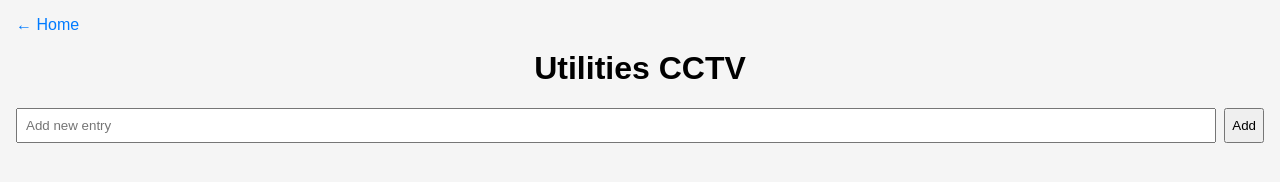
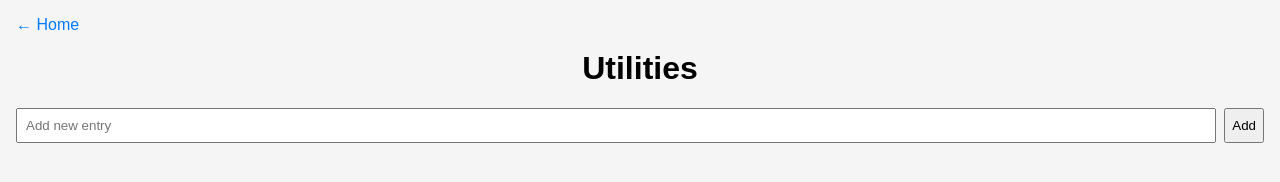
Before and after one commit to gptaid/112w-vip-site, a plain HTML site: page utilities.html in a window 1280 px wide. Drawn offline with Linux system fonts and the light colour scheme.

Commit message:
Update utilities.html

```diff
--- a/utilities.html
+++ b/utilities.html
@@ -3,12 +3,12 @@
 <head>
   <meta charset="UTF-8">
   <meta name="viewport" content="width=device-width, initial-scale=1.0">
-  <title>Utilities CCTV - 112W VIP Portal</title>
+  <title>Utilities - 112W VIP Portal</title>
   <link rel="stylesheet" href="styles.css">
 </head>
-<body data-category="Utilities CCTV">
+<body data-category="Utilities">
   <a href="index.html" class="back-link">&larr; Home</a>
-  <h1>Utilities CCTV</h1>
+  <h1>Utilities</h1>
   <form id="entry-form">
     <input type="text" id="entry-input" placeholder="Add new entry" required>
     <button type="submit">Add</button>
```
